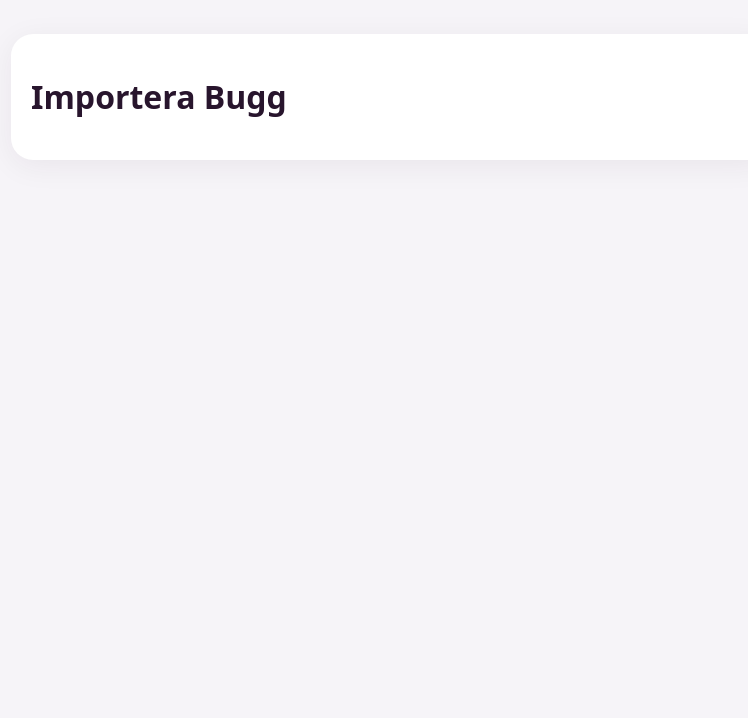
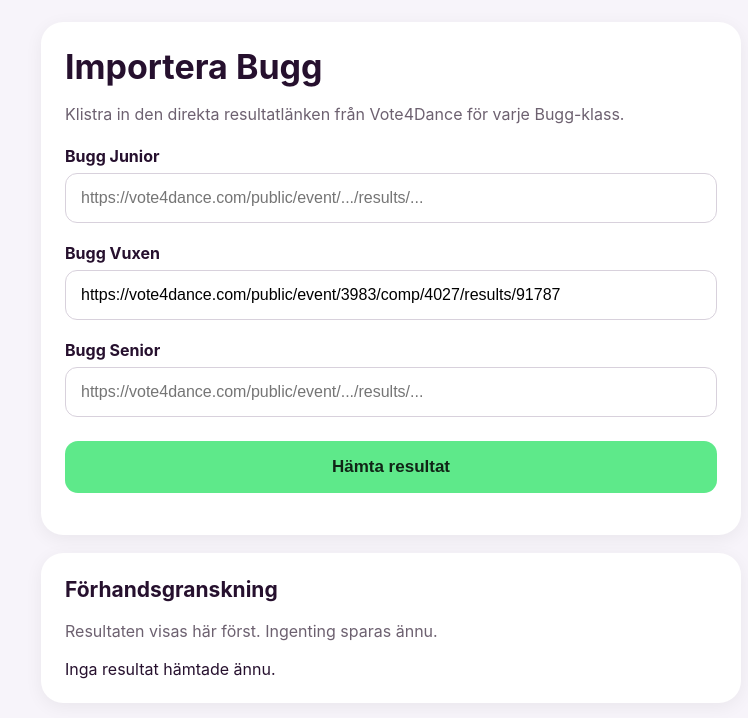
Before and after one commit to luddeliten-ops/Fantasy-Bugg, a website: page index.html in a window 1280 px wide. Shown: the whole page, without its empty margins (249-997 px from the left). Drawn offline with Linux system fonts and the light colour scheme.

Commit message:
Update index.html

```diff
--- a/index.html
+++ b/index.html
@@ -1,3 +1,269 @@
-<!doctype html><html lang="sv"><meta name="viewport" content="width=device-width,initial-scale=1"><title>Fantasy Bugg – resultatimport</title>
-<style>body{font-family:system-ui;background:#f6f4f8;color:#28152d;margin:0}.w{max-width:760px;margin:auto;padding:20px}.c{background:#fff;border-radius:22px;padding:20px;margin:14px 0;box-shadow:0 6px 30px #2b0a3210}label{font-weight:800;display:block;margin:16px 0 6px}input,button{width:100%;box-sizing:border-box;padding:14px;border-radius:12px;font:inherit}input{border:1px solid #ddd}button{border:0;background:#410047;color:#fff;font-weight:800;margin-top:18px}.muted{color:#786b7b;font-size:14px}.ok{color:#18794e;font-weight:800}.err{color:#a12b3a;font-weight:800}.row{padding:12px 0;border-top:1px solid #eee}pre{white-space:pre-wrap;word-break:break-word;background:#f3f1f4;padding:12px;border-radius:12px;font-size:12px;max-height:420px;overflow:auto}</style>
-<body><div class="w"><div class="c"><h1>Importera Bugg
+<!DOCTYPE html>
+<html lang="sv">
+<head>
+  <meta charset="UTF-8">
+  <meta name="viewport" content="width=device-width, initial-scale=1.0">
+  <title>Fantasy Bugg – Resultatimport</title>
+
+  <style>
+    * { box-sizing: border-box; }
+
+    body {
+      margin: 0;
+      padding: 22px;
+      background: #f7f4fa;
+      color: #26102e;
+      font-family: -apple-system, BlinkMacSystemFont, "Segoe UI", sans-serif;
+    }
+
+    .container {
+      max-width: 700px;
+      margin: auto;
+    }
+
+    .card {
+      background: white;
+      border-radius: 22px;
+      padding: 24px;
+      margin-bottom: 18px;
+      box-shadow: 0 4px 18px rgba(0,0,0,.06);
+    }
+
+    h1 {
+      margin: 0 0 8px;
+      font-size: 34px;
+    }
+
+    h2 {
+      margin-top: 0;
+      font-size: 21px;
+    }
+
+    p {
+      color: #6d6170;
+      line-height: 1.45;
+    }
+
+    label {
+      display: block;
+      font-weight: 700;
+      margin: 20px 0 7px;
+    }
+
+    input {
+      width: 100%;
+      padding: 15px;
+      border: 1px solid #d8d1dc;
+      border-radius: 12px;
+      font-size: 16px;
+    }
+
+    button {
+      width: 100%;
+      margin-top: 24px;
+      padding: 16px;
+      border: 0;
+      border-radius: 13px;
+      background: #5ee98a;
+      color: #102416;
+      font-size: 17px;
+      font-weight: 800;
+      cursor: pointer;
+    }
+
+    button:disabled {
+      opacity: .55;
+    }
+
+    .status {
+      margin-top: 18px;
+      font-weight: 700;
+    }
+
+    .result {
+      padding: 14px 0;
+      border-bottom: 1px solid #eee;
+    }
+
+    .class-title {
+      font-size: 18px;
+      font-weight: 800;
+      margin-top: 20px;
+    }
+
+    pre {
+      white-space: pre-wrap;
+      overflow-wrap: anywhere;
+      font-size: 12px;
+      background: #f5f2f7;
+      padding: 12px;
+      border-radius: 10px;
+    }
+  </style>
+</head>
+
+<body>
+<div class="container">
+
+  <div class="card">
+    <h1>Importera Bugg</h1>
+    <p>
+      Klistra in den direkta resultatlänken från Vote4Dance
+      för varje Bugg-klass.
+    </p>
+
+    <label>Bugg Junior</label>
+    <input
+      id="junior"
+      placeholder="https://vote4dance.com/public/event/.../results/..."
+    >
+
+    <label>Bugg Vuxen</label>
+    <input
+      id="vuxen"
+      value="https://vote4dance.com/public/event/3983/comp/4027/results/91787"
+      placeholder="https://vote4dance.com/public/event/.../results/..."
+    >
+
+    <label>Bugg Senior</label>
+    <input
+      id="senior"
+      placeholder="https://vote4dance.com/public/event/.../results/..."
+    >
+
+    <button id="fetchBtn" onclick="hamtaResultat()">
+      Hämta resultat
+    </button>
+
+    <div id="status" class="status"></div>
+  </div>
+
+  <div class="card">
+    <h2>Förhandsgranskning</h2>
+    <p>
+      Resultaten visas här först. Ingenting sparas ännu.
+    </p>
+
+    <div id="results">
+      Inga resultat hämtade ännu.
+    </div>
+  </div>
+
+</div>
+
+<script>
+async function hamtaResultat() {
+
+  const button = document.getElementById("fetchBtn");
+  const status = document.getElementById("status");
+  const results = document.getElementById("results");
+
+  const classes = [
+    {
+      name: "Bugg Junior",
+      url: document.getElementById("junior").value.trim()
+    },
+    {
+      name: "Bugg Vuxen",
+      url: document.getElementById("vuxen").value.trim()
+    },
+    {
+      name: "Bugg Senior",
+      url: document.getElementById("senior").value.trim()
+    }
+  ].filter(x => x.url);
+
+  if (!classes.length) {
+    status.textContent = "Klistra in minst en resultatlänk.";
+    return;
+  }
+
+  button.disabled = true;
+  status.textContent = "Hämtar resultat från Vote4Dance…";
+  results.innerHTML = "";
+
+  try {
+
+    for (const cls of classes) {
+
+      const heading = document.createElement("div");
+      heading.className = "class-title";
+      heading.textContent = cls.name;
+      results.appendChild(heading);
+
+      const response = await fetch(
+        "/api/vote4dance?url=" + encodeURIComponent(cls.url)
+      );
+
+      const data = await response.json();
+
+      if (!response.ok || !data.ok) {
+        const error = document.createElement("div");
+        error.className = "result";
+        error.textContent =
+          "Fel: " + (data.error || "Kunde inte hämta resultat.");
+        results.appendChild(error);
+        continue;
+      }
+
+      if (Array.isArray(data.rows) && data.rows.length) {
+
+        data.rows.forEach(row => {
+          const div = document.createElement("div");
+          div.className = "result";
+
+          div.innerHTML =
+            "<strong>" +
+            (row.placement ?? "?") +
+            ". " +
+            escapeHtml(row.name || row.pair_name || "Okänt danspar") +
+            "</strong>";
+
+          results.appendChild(div);
+        });
+
+      } else if (
+        Array.isArray(data.candidates) &&
+        data.candidates.length
+      ) {
+
+        const pre = document.createElement("pre");
+        pre.textContent =
+          JSON.stringify(data.candidates, null, 2);
+
+        results.appendChild(pre);
+
+      } else {
+
+        const pre = document.createElement("pre");
+
+        pre.textContent =
+          data.bodyText ||
+          "Sidan öppnades men inga resultat kunde identifieras.";
+
+        results.appendChild(pre);
+      }
+    }
+
+    status.textContent = "Hämtningen är klar ✓";
+
+  } catch (error) {
+
+    status.textContent =
+      "Ett fel uppstod: " + error.message;
+
+  } finally {
+
+    button.disabled = false;
+  }
+}
+
+function escapeHtml(text) {
+  const div = document.createElement("div");
+  div.textContent = text;
+  return div.innerHTML;
+}
+</script>
+
+</body>
+</html>
```
